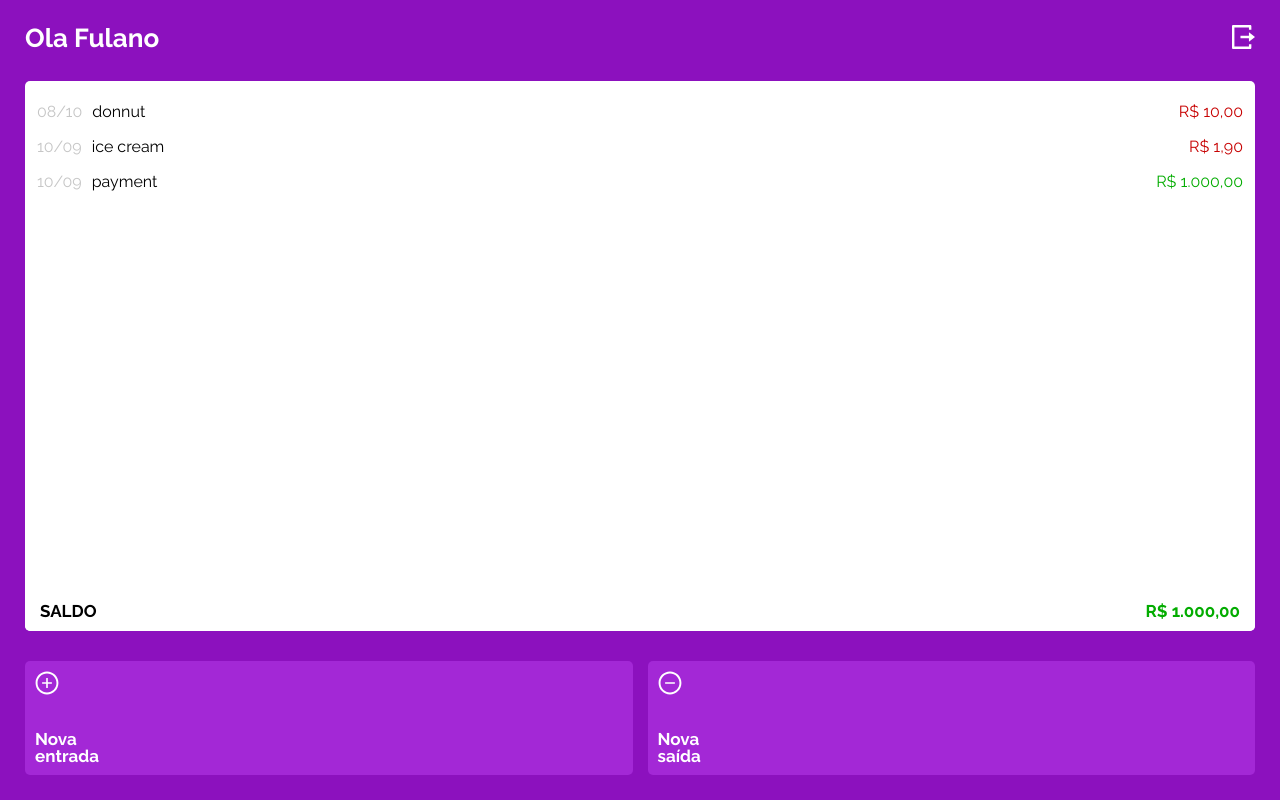
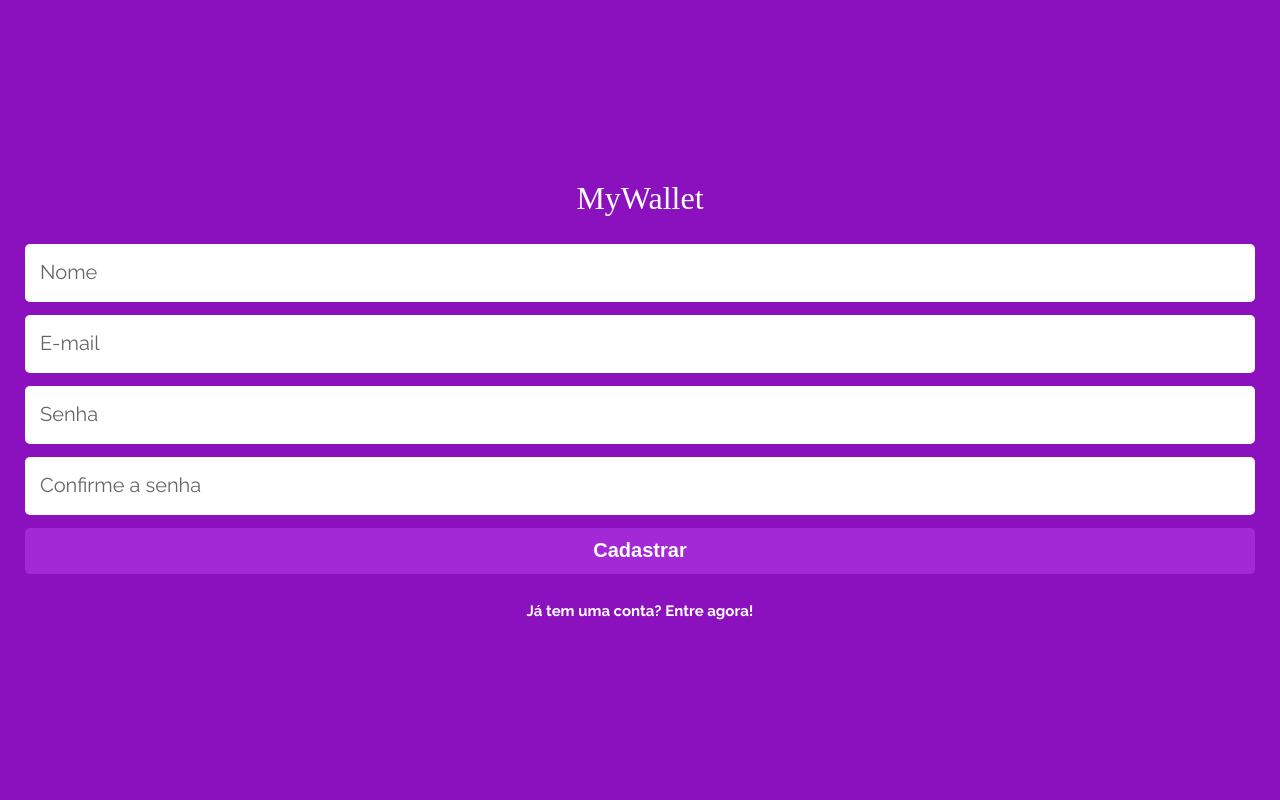
Before and after one commit to macielvini/mywallet-front, a React (Create React App) app: page /sign-up in a window 1280 px wide. Before the commit this address led to /home. Built offline with nearby package versions, Linux system fonts and the light colour scheme; a web font is replaced by a local one.

Commit message:
feat: moved router to App

```diff
--- a/src/App.js
+++ b/src/App.js
@@ -1,15 +1,21 @@
-import { BrowserRouter } from "react-router-dom";
+import { BrowserRouter, Route, Routes } from "react-router-dom";
 import GlobalStyle from "./assets/css/globalStyles";
-import AuthRoutes from "./routes/AuthRoutes";
-import HomeRoutes from "./routes/HomeRoutes";
+import Home from "./pages/HomePage/Home";
+import SignIn from "./pages/SignInPage/SignIn";
+import SignUp from "./pages/SignUpPage/SignUp";
+import Transaction from "./pages/TransactionPage.js/Transaction";
 
 export default function App() {
   return (
     <>
       <BrowserRouter>
         <GlobalStyle />
-        <AuthRoutes />
-        <HomeRoutes />
+        <Routes>
+          <Route path="/" element={<SignIn />} />
+          <Route path="/sign-up" element={<SignUp />} />
+          <Route path="/home" element={<Home />} />
+          <Route path="/type/:type" element={<Transaction />} />
+        </Routes>
       </BrowserRouter>
     </>
   );
--- a/src/api/api.js
+++ b/src/api/api.js
@@ -0,0 +1,8 @@
+import axios from "axios";
+
+const BASE_URL = "localhost:27017";
+export const api = axios.create({ baseURL: BASE_URL });
+
+export function signUp(body) {
+  return api.post("/sign-up", body);
+}
--- a/src/pages/HomePage/Footer.js
+++ b/src/pages/HomePage/Footer.js
@@ -7,13 +7,13 @@ export default function Footer() {
   return (
     <>
       <StyledFooter>
-        <Link to={"/in"}>
+        <Link to={"/types/in"}>
           <div>
             <img src={plusIcon} alt="" />
             <p>Nova entrada</p>
           </div>
         </Link>
-        <Link to={"/out"}>
+        <Link to={"/types/out"}>
           <div>
             <img src={minusIcon} alt="" />
             <p>Nova saída</p>
--- a/src/pages/HomePage/Home.js
+++ b/src/pages/HomePage/Home.js
@@ -12,7 +12,7 @@ const statements = [
     date: "08/10",
     description: "donnut",
     amount: 10,
-    transaction: "out",
+    type: "out",
   },
   {
     _id: "6376ea64ec6212b427f05e05",
@@ -20,7 +20,7 @@ const statements = [
     date: "10/09",
     description: "ice cream",
     amount: 1.9,
-    transaction: "out",
+    type: "out",
   },
   {
     _id: "6376ea64ec6212b427f5e05",
@@ -28,7 +28,7 @@ const statements = [
     date: "10/09",
     description: "payment",
     amount: 1000,
-    transaction: "in",
+    type: "in",
   },
 ];
 
@@ -37,10 +37,11 @@ export default function Home() {
 
   useEffect(() => {
     statements.forEach((s) =>
-      s.transaction === "in"
+      s.type === "in"
         ? setBalance(balance + s.amount)
         : setBalance(balance - s.amount)
     );
+    // eslint-disable-next-line react-hooks/exhaustive-deps
   }, []);
 
   return (
@@ -58,7 +59,7 @@ export default function Home() {
               date={item.date}
               description={item.description}
               amount={item.amount}
-              type={item.transaction}
+              type={item.type}
             />
           ))}
         </Statement>
--- a/src/pages/HomePage/StatementItem.js
+++ b/src/pages/HomePage/StatementItem.js
@@ -1,8 +1,8 @@
 import styled from "styled-components";
 
-export default function Item({ key, date, description, amount, type }) {
+export default function Item({ date, description, amount, type }) {
   return (
-    <BalanceItem key={key} type={type}>
+    <BalanceItem type={type}>
       <p>
         <span className="date">{date}</span>
         {description}
--- a/src/pages/SignUpPage/SignUp.js
+++ b/src/pages/SignUpPage/SignUp.js
@@ -2,17 +2,63 @@ import Logo from "../../components/Logo";
 import Form from "../../components/Form";
 import styled from "styled-components";
 import { Link } from "react-router-dom";
+import { useState } from "react";
+import { signUp } from "../../api/api";
 
 export default function SignUp() {
+  const [form, setForm] = useState({
+    name: "",
+    email: "",
+    password: "",
+    password_confirmation: "",
+  });
+
+  function formHandler(e) {
+    setForm({ ...form, [e.target.name]: e.target.value });
+  }
+
+  function formSignUp(e) {
+    e.preventDefault();
+
+    const body = form;
+    signUp(body)
+      .then((res) => console.log(res.data))
+      .catch((err) => console.log(err.response.data));
+  }
+
   return (
     <>
       <Container>
         <Logo />
-        <Form>
-          <input type="text" placeholder="Nome" />
-          <input type="email" placeholder="E-mail" />
-          <input type="password" placeholder="Senha" />
-          <input type="password" placeholder="Confirme a senha" />
+        <Form onSubmit={formSignUp}>
+          <input
+            type="text"
+            placeholder="Nome"
+            name="name"
+            value={form.name}
+            onChange={(e) => formHandler(e)}
+          />
+          <input
+            type="email"
+            placeholder="E-mail"
+            name="email"
+            value={form.email}
+            onChange={(e) => formHandler(e)}
+          />
+          <input
+            type="password"
+            placeholder="Senha"
+            name="password"
+            value={form.password}
+            onChange={(e) => formHandler(e)}
+          />
+          <input
+            type="password"
+            placeholder="Confirme a senha"
+            name="password_confirmation"
+            value={form.password_confirmation}
+            onChange={(e) => formHandler(e)}
+          />
           <button type="submit">Cadastrar</button>
         </Form>
         <Link to={"/"}>Já tem uma conta? Entre agora!</Link>
--- a/src/routes/AuthRoutes.js
+++ /dev/null
@@ -1,14 +0,0 @@
-import { Route, Routes } from "react-router-dom";
-import SignIn from "../pages/SignInPage/SignIn";
-import SignUp from "../pages/SignUpPage/SignUp";
-
-export default function AuthRoutes() {
-  return (
-    <>
-      <Routes>
-        <Route path="/" element={<SignIn />} />
-        <Route path="/sign-up" element={<SignUp />} />
-      </Routes>
-    </>
-  );
-}
--- a/src/routes/HomeRoutes.js
+++ /dev/null
@@ -1,14 +0,0 @@
-import { Route, Routes } from "react-router-dom";
-import Home from "../pages/HomePage/Home";
-import Transaction from "../pages/TransactionPage.js/Transaction";
-
-export default function HomeRoutes() {
-  return (
-    <>
-      <Routes>
-        <Route path="/home/" element={<Home />} />
-        <Route path=":type" element={<Transaction />} />
-      </Routes>
-    </>
-  );
-}
```
